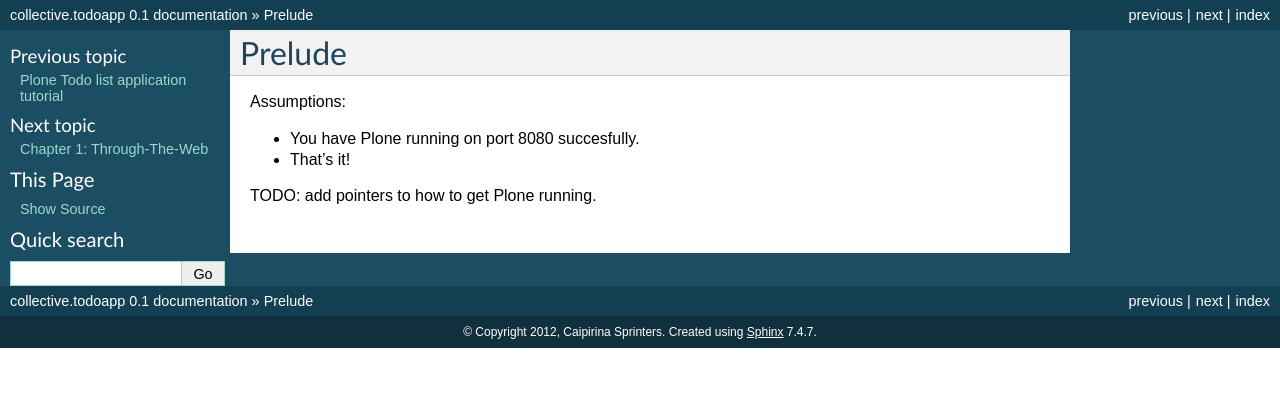
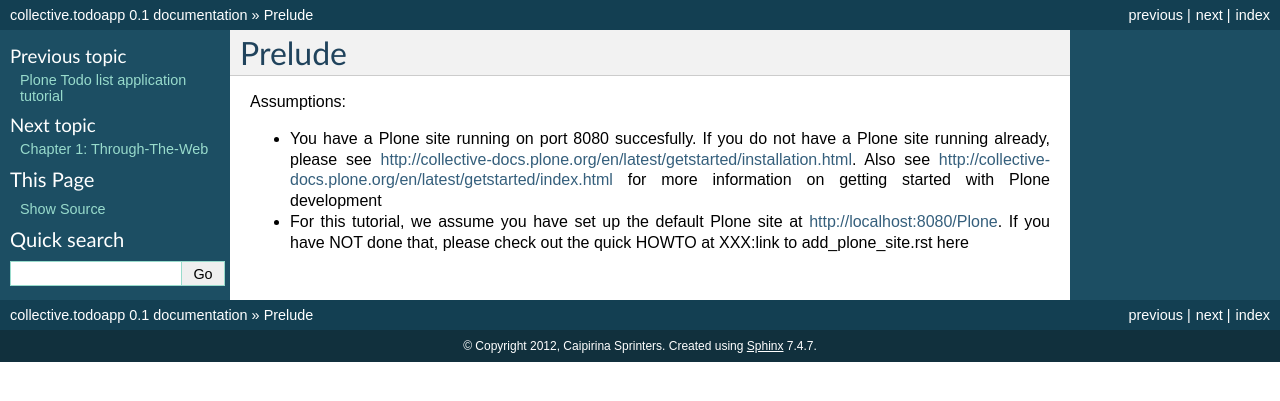
Before and after one commit to collective/tutorial.todoapp, a Sphinx documentation site: the page built from docs/chapter_0.rst, in a window 1280 px wide. Shown: the top 401 px of the page. Built offline with Sphinx 7.4.7, drawn with Linux system fonts in a browser that asks for light colours; pages that are not in the unit, such as notebooks, are missing from menus.

Commit message:
pull out install instructions

```diff
--- a/docs/chapter_0.rst
+++ b/docs/chapter_0.rst
@@ -11,7 +11,5 @@ Prelude
 
 Assumptions:
 
-* You have Plone running on port 8080 succesfully.
-* That's it!
-
-TODO: add pointers to how to get Plone running.
+* You have a Plone site running on port 8080 succesfully. If you do not have a Plone site running already, please see http://collective-docs.plone.org/en/latest/getstarted/installation.html. Also see http://collective-docs.plone.org/en/latest/getstarted/index.html for more information on getting started with Plone development
+* For this tutorial, we assume you have set up the default Plone site at http://localhost:8080/Plone. If you have NOT done that, please check out the quick HOWTO at XXX:link to add_plone_site.rst here
```
Also changed, not shown: docs/add_plone_site.rst (added, +29 -0 lines), docs/chapter_1.rst (+1 -32 lines).
